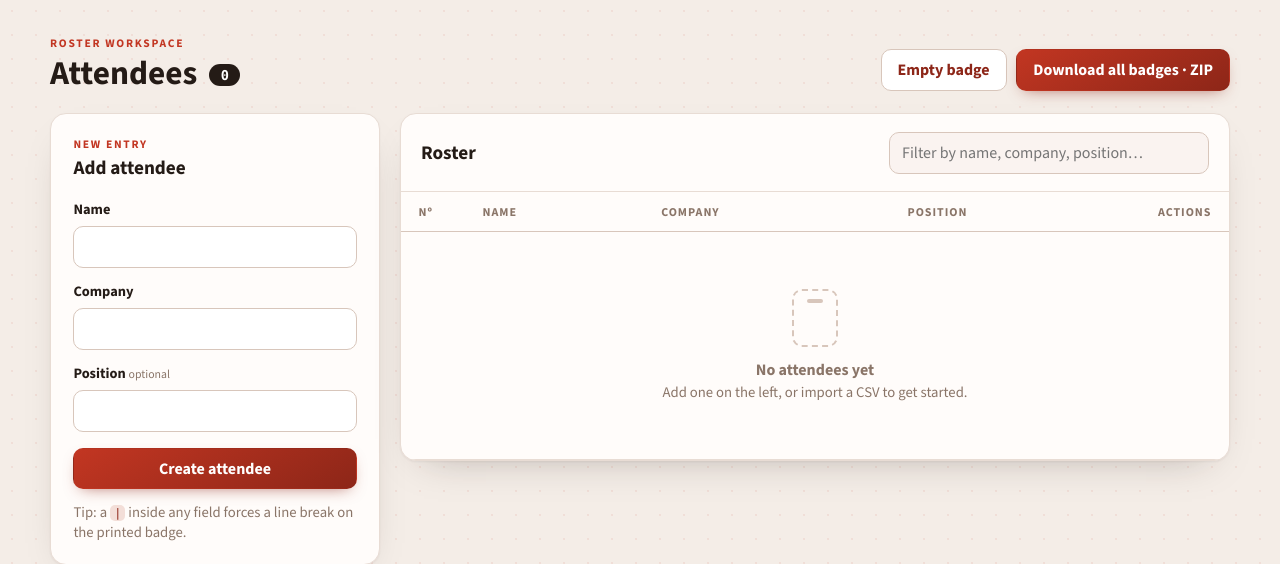
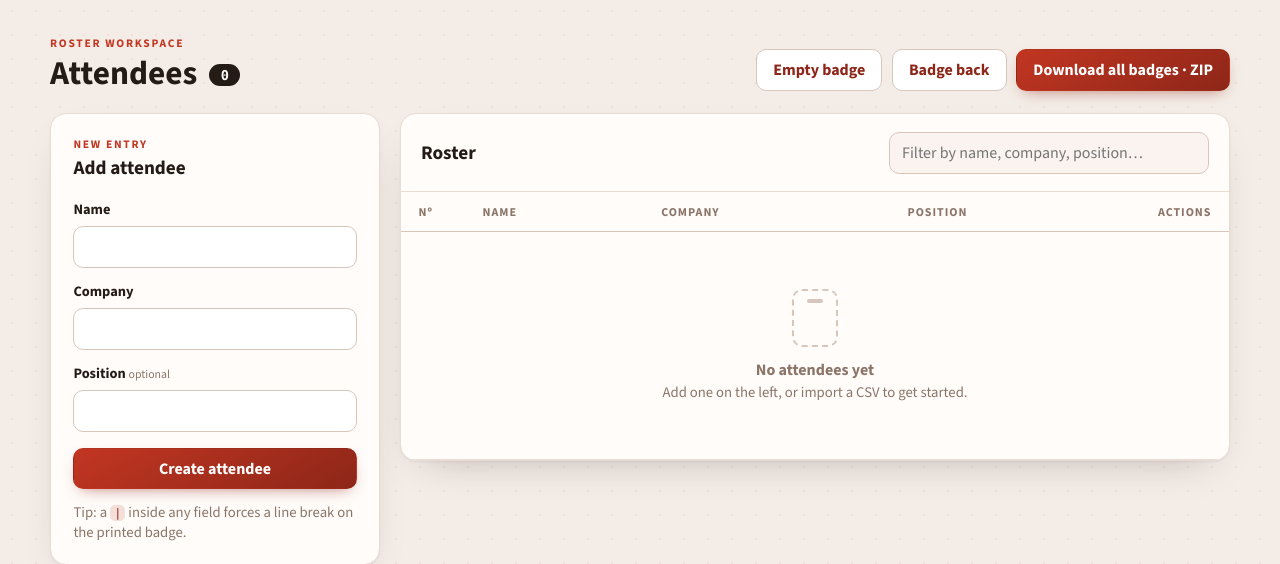
Before and after one commit to arestivo/openday-badges, a Flask app: page / in a window 1280 px wide. Shown: the part 73-637 px from the top of the page. Run offline with Flask 3, Linux system fonts and the light colour scheme; the visitor is signed in with stand-in values (Sample User, id 1); data that the repository does not hold is empty; some web fonts are replaced.

Commit message:
Add badge back download button
Renders cracha-back.svg to PNG via the shared Inkscape helper and
downloads it from a Badge back button next to Empty badge.

Co-Authored-By: Claude Fable 5 <noreply@anthropic.com>

```diff
--- a/app.py
+++ b/app.py
@@ -18,6 +18,7 @@ DB_PATH = DB_DIR / "app.db"
 TEMPLATES_DIR = BASE_DIR
 
 DEFAULT_TEMPLATE = "cracha.svg"
+BACK_TEMPLATE = "cracha-back.svg"
 BIG_NAME_TEMPLATE = "cracha_big_many.svg"
 BIG_COMPANY_TEMPLATE = "cracha_big_company.svg"
 BIG_POSITION_TEMPLATE = "cracha_big_many_position.svg"
@@ -212,6 +213,22 @@ def create_app() -> Flask:
             download_name="empty_badge.png",
         )
 
+    @app.route("/badges/back.png")
+    @login_required
+    def badge_back_png():
+        back_path = TEMPLATES_DIR / BACK_TEMPLATE
+        if not back_path.exists():
+            flash(f"Missing template file: {BACK_TEMPLATE}", "error")
+            return redirect(url_for("index"))
+
+        image = svg_to_png(back_path.read_text(encoding="utf-8"))
+        return send_file(
+            io.BytesIO(image),
+            mimetype="image/png",
+            as_attachment=True,
+            download_name="badge_back.png",
+        )
+
     @app.route("/badges/all.zip")
     @login_required
     def all_badges_zip():
@@ -374,11 +391,14 @@ def generate_badge_png(attendee: sqlite3.Row | dict) -> bytes:
 
     svg_content = template_path.read_text(encoding="utf-8")
     filled_svg = replace_placeholders(svg_content, replacements)
+    return svg_to_png(filled_svg)
 
+
+def svg_to_png(svg_content: str) -> bytes:
     with tempfile.TemporaryDirectory() as tmp:
         svg_path = Path(tmp) / "badge.svg"
         png_path = Path(tmp) / "badge.png"
-        svg_path.write_text(filled_svg, encoding="utf-8")
+        svg_path.write_text(svg_content, encoding="utf-8")
         subprocess.run(
             ["inkscape", str(svg_path), "--export-type=png", "--export-filename", str(png_path)],
             check=True,
--- a/templates/index.html
+++ b/templates/index.html
@@ -7,6 +7,7 @@
   </div>
   <div class="toolbar-actions">
     <a class="button ghost" href="{{ url_for('empty_badge_png') }}">Empty badge</a>
+    <a class="button ghost" href="{{ url_for('badge_back_png') }}">Badge back</a>
     <a class="button" href="{{ url_for('all_badges_zip') }}">Download all badges &middot; ZIP</a>
   </div>
 </section>
```
Also changed, not shown: README.md, cracha-back.svg (added).
